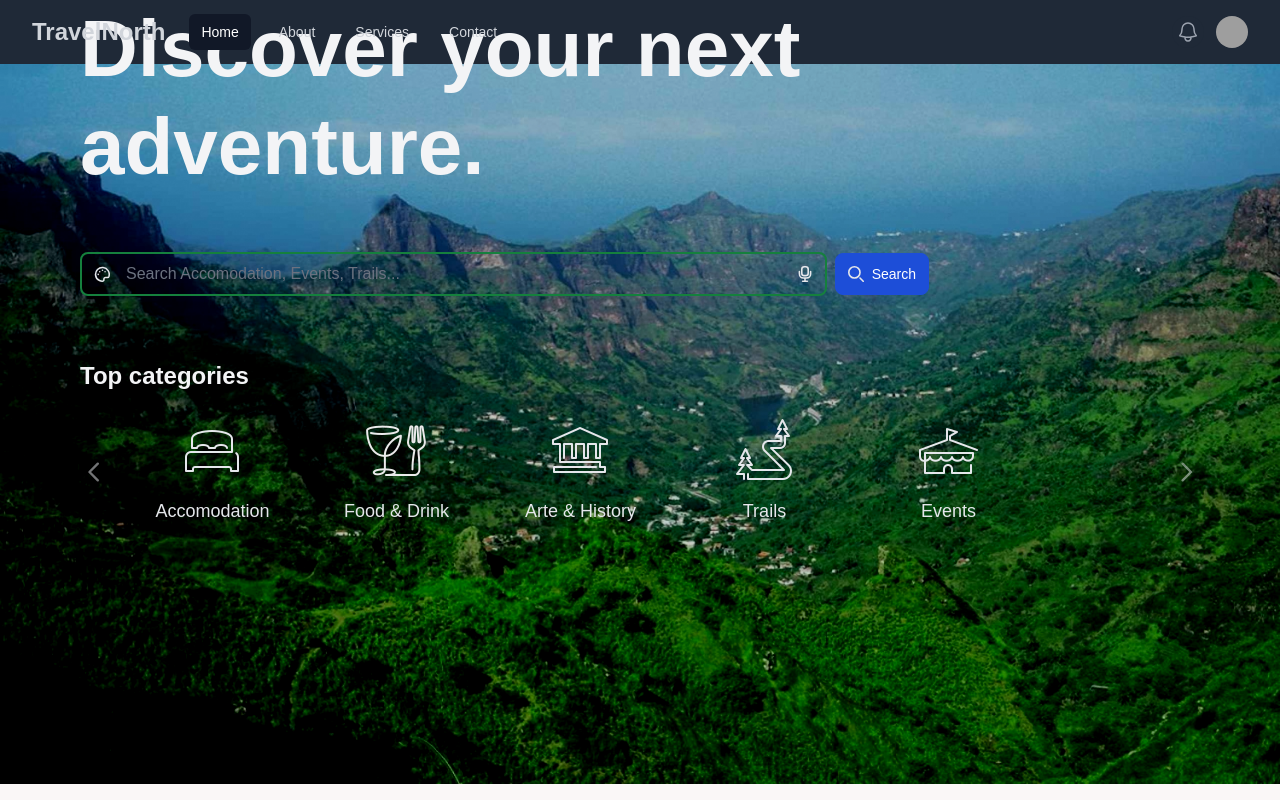
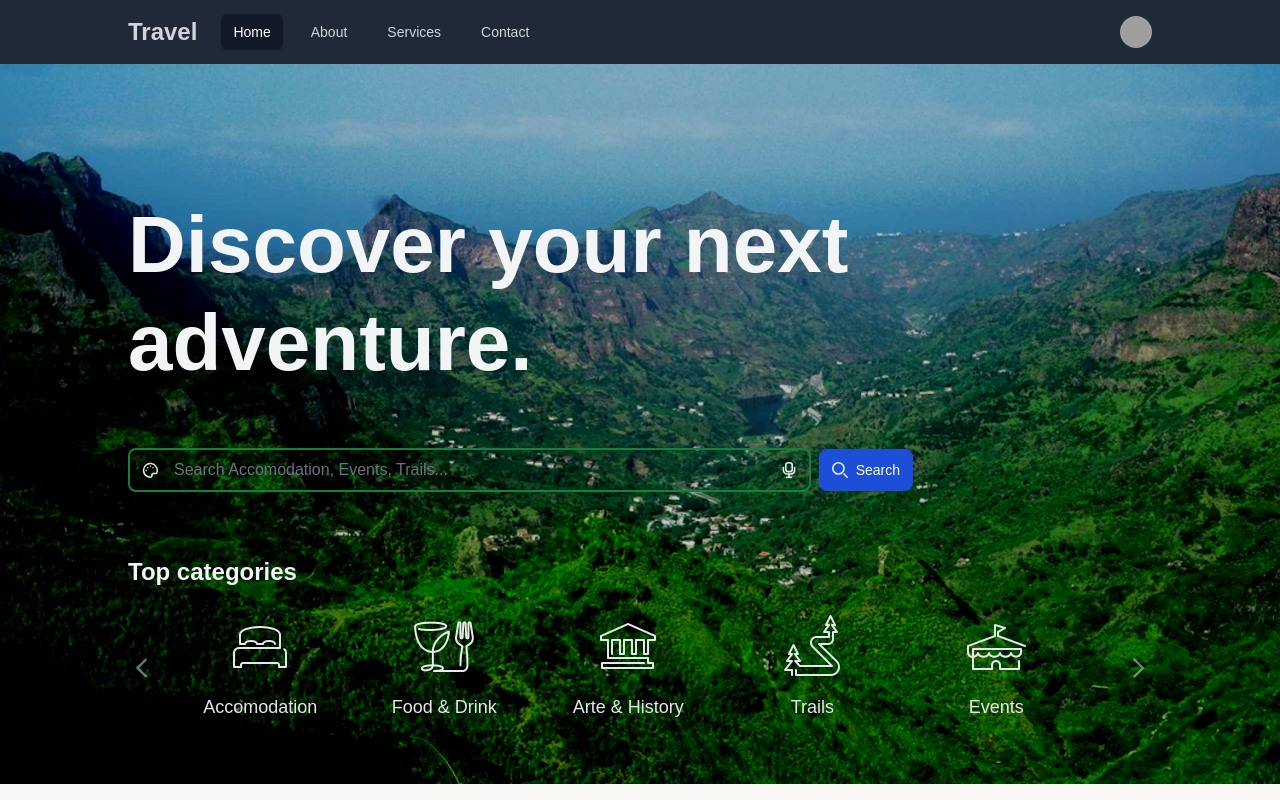
Before and after one commit to dtmiranda/travel-frontend, a Next.js app: page / in a window 1280 px wide. Shown: the top 800 px of the page. Built offline with nearby package versions, Linux system fonts and the light colour scheme; grey boxes are pictures that could not be loaded.

Commit message:
change content positions

```diff
--- a/src/components/Hero.tsx
+++ b/src/components/Hero.tsx
@@ -8,7 +8,7 @@ const Hero = () => {
   return (
     <>
 
-      <section className="flex flex-col pt-10 space-y-2 py-16 md:space-y-4 lg:h-[65vh] lg:justify-end lg:pb-12">
+      <section className="flex flex-col justify-center h-[98vh] space-y-2 py-16 md:space-y-4">
 
         <Image
           className="absolute top-0 -z-10 h-[98vh] w-screen contrast-125 brightness-75"
@@ -16,12 +16,9 @@ const Hero = () => {
           alt=''
         />
 
-        <main>
-
-        </main>
-        <div className="max-w-7xl px-2 sm:px-6 lg:px-20">
+        <div className="max-w-full px-2 sm:px-6 lg:px-32">
           <div >
-            <h1 className="text-left lg:text-[80px] sm:text-[60px] xs:text-[50px] text-[40px] lg:leading-[98px] pb-4 font-bold text-gray-100">
+            <h1 className="text-left lg:text-[80px] sm:text-[60px] xs:text-[50px] text-[36px] lg:leading-[98px] pb-4 font-bold text-gray-100">
               Discover your next <br /> adventure.
             </h1>
           </div>
--- a/src/components/NavBar.tsx
+++ b/src/components/NavBar.tsx
@@ -22,7 +22,7 @@ export default function Header() {
     <Disclosure as="nav" className="bg-gray-800">
       {({ open }) => (
         <>
-          <div className="mx-auto max-w-7xl px-2 sm:px-6 lg:px-8">
+          <div className="mx-auto px-2 sm:px-6 lg:px-32">
             <div className="relative flex h-16 items-center justify-between">
               <div className="absolute inset-y-0 left-0 flex items-center sm:hidden">
                 {/* Mobile menu button*/}
@@ -39,7 +39,7 @@ export default function Header() {
                 <div className="flex flex-shrink-0 items-center">
 
                   <a href="/" className="flex items-center">
-                    <span className="text-gray-300 self-center text-2xl font-semibold whitespace-nowrap">TravelNorth</span>
+                    <span className="text-gray-300 self-center text-2xl font-semibold whitespace-nowrap">Travel</span>
                   </a>
                 </div>
                 <div className="hidden sm:ml-6 sm:block">
@@ -61,13 +61,6 @@ export default function Header() {
                 </div>
               </div>
               <div className="absolute inset-y-0 right-0 flex items-center pr-2 sm:static sm:inset-auto sm:ml-6 sm:pr-0">
-                <button
-                  type="button"
-                  className="rounded-full bg-gray-800 p-1 text-gray-400 hover:text-white focus:outline-none focus:ring-2 focus:ring-white focus:ring-offset-2 focus:ring-offset-gray-800"
-                >
-                  <span className="sr-only">View notifications</span>
-                  <HiOutlineBell className="h-6 w-6" aria-hidden="true" />
-                </button>
 
                 {/* Profile dropdown */}
 
```
